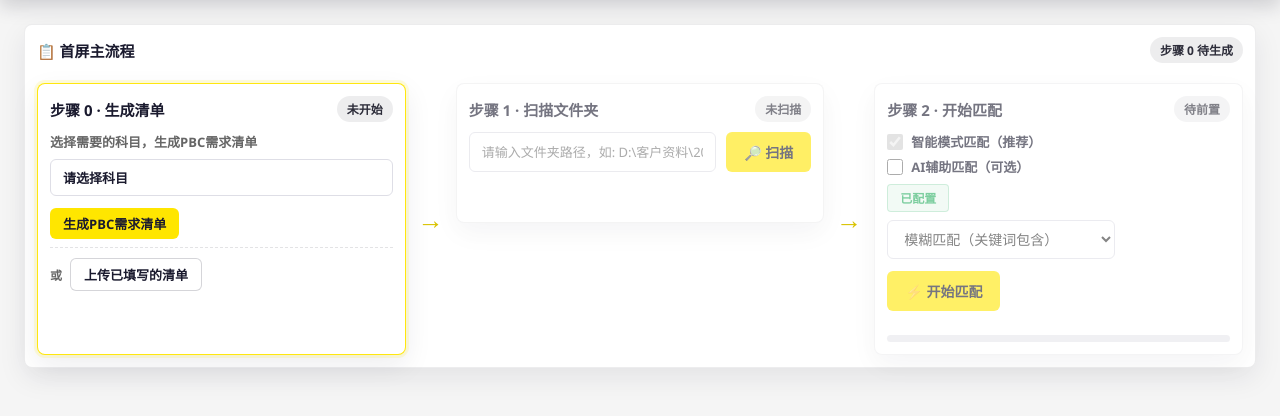
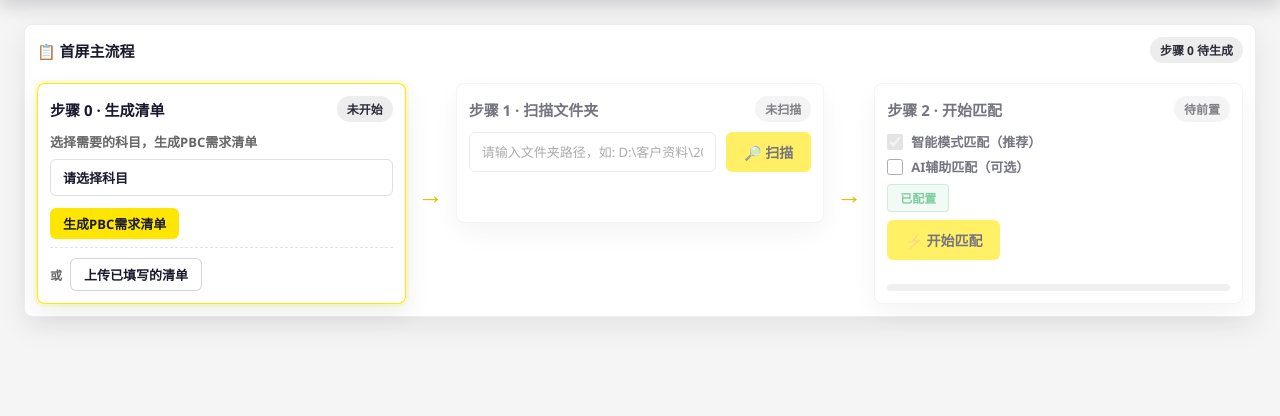
Before and after one commit to melody6l/PBCV2, a Flask app: page / in a window 1280 px wide. Shown: the part 67-483 px from the top of the page. Run offline with Flask 3, Linux system fonts and the light colour scheme; some libraries are stand-ins or nearby versions.

```diff
--- a/app.py
+++ b/app.py
@@ -21,7 +21,6 @@ state = {
     "scanned_files": None,   # 扫描到的文件列表
     "scanned_folders": None, # 扫描到的文件夹列表
     "match_results": None,   # 匹配结果
-    "match_mode": "fuzzy",   # 当前匹配模式
     "scan_root": None,       # 当前扫描根目录
     "new_items": [],
     "existing_items": [],
@@ -105,7 +104,6 @@ def reset_state_values():
         "scanned_files": None,
         "scanned_folders": None,
         "match_results": None,
-        "match_mode": "fuzzy",
         "scan_root": None,
         "new_items": [],
         "existing_items": [],
@@ -153,7 +151,6 @@ def scan_folder():
             state["checklist"]["items"],
             scanned_files,
             scanned_folders,
-            mode=state["match_mode"],
             prev_results=prev_results,
             company_names=company_names,
         )
@@ -185,11 +182,9 @@ def scan_folder():
 
 @app.route("/api/match", methods=["POST"])
 def do_match():
-    """执行匹配（可切换匹配模式）"""
+    """执行模糊匹配"""
     data = request.get_json()
-    mode = data.get("mode", "fuzzy")
     incremental = data.get("incremental", False)
-    state["match_mode"] = mode
 
     if not state["checklist"]:
         return jsonify({"error": "请先上传清单文件"}), 400
@@ -206,7 +201,6 @@ def do_match():
         state["checklist"]["items"],
         state["scanned_files"],
         state.get("scanned_folders", []),
-        mode=mode,
         prev_results=prev_results,
         company_names=company_names,
     )
@@ -218,7 +212,6 @@ def do_match():
         "matched_count": matched_count,
         "partial_count": partial_count,
         "total": len(results),
-        "mode": mode,
         "root_path": state.get("scan_root", ""),
     })
 
--- a/debug_page.html
+++ b/debug_page.html
@@ -99,12 +99,6 @@
                     </div>
                     <div class="llm-config-summary hidden" id="llm-config-summary">
                         <span class="llm-config-tag" id="llm-config-tag" title="点击修改配置">已配置</span>
-                    </div>
-                    <div class="mode-selector">
-                        <select id="match-mode">
-                            <option value="fuzzy">模糊匹配（关键词包含）</option>
-                            <option value="exact">精确匹配（文件名完全一致）</option>
-                        </select>
                     </div>
                     <button class="btn btn-success btn-match" id="match-btn">&#9889; 开始匹配</button>
                     <span class="llm-status hidden" id="llm-status">正在匹配中...</span>
--- a/static/css/style.css
+++ b/static/css/style.css
@@ -229,7 +229,6 @@ h1 { display: none; }
 
 .folder-input-group input,
 .llm-row input,
-.mode-selector select,
 .llm-row select {
     border: 1px solid var(--border);
     border-radius: 6px;
@@ -274,7 +273,6 @@ h1 { display: none; }
 .folder-input-group input:focus,
 .llm-row input:focus,
 .llm-row select:focus,
-.mode-selector select:focus,
 .name-col-selector select:focus {
     outline: 2px solid rgba(255, 230, 0, 0.42);
     border-color: var(--accent-hover);
@@ -423,27 +421,6 @@ h1 { display: none; }
 .stat-card.matched .stat-value { color: var(--success); }
 .stat-card.incomplete .stat-value { color: var(--warning); }
 .stat-card.missing .stat-value { color: var(--danger); }
-
-/* 匹配模式选择 */
-.mode-selector {
-    display: flex;
-    align-items: center;
-    gap: 12px;
-    margin-bottom: 12px;
-    flex-wrap: wrap;
-}
-
-.mode-selector label {
-    font-size: 14px;
-    font-weight: 700;
-    color: var(--primary);
-}
-
-.mode-selector select {
-    padding: 8px 12px;
-    font-size: 14px;
-    min-height: 38px;
-}
 
 /* 名称列选择器 */
 .name-col-selector {
@@ -2473,7 +2450,6 @@ body.dark .result-table tbody td.frozen-col-last {
     }
 
     .folder-input-group,
-    .mode-selector,
     .llm-row {
         align-items: stretch;
         flex-direction: column;
--- a/static/js/main.js
+++ b/static/js/main.js
@@ -1162,12 +1162,11 @@ async function doMatch() {
     if (!previewItems.length) { showToast("请先生成或上传PBC需求清单", "error"); return; }
     if (!scannedCount) { showToast("请先扫描目标文件夹", "error"); return; }
 
-    const mode = document.getElementById("match-mode").value;
     try {
         const r = await fetch(API.match, {
             method: "POST",
             headers: { "Content-Type": "application/json" },
-            body: JSON.stringify({ mode, incremental: false }),
+            body: JSON.stringify({ incremental: false }),
         });
         const data = await r.json();
         if (data.error) { showToast(data.error, "error"); return; }
--- a/templates/index.html
+++ b/templates/index.html
@@ -99,12 +99,6 @@
                     </div>
                     <div class="llm-config-summary hidden" id="llm-config-summary">
                         <span class="llm-config-tag" id="llm-config-tag" title="点击修改配置">已配置</span>
-                    </div>
-                    <div class="mode-selector">
-                        <select id="match-mode">
-                            <option value="fuzzy">模糊匹配（关键词包含）</option>
-                            <option value="exact">精确匹配（文件名完全一致）</option>
-                        </select>
                     </div>
                     <button class="btn btn-success btn-match" id="match-btn">&#9889; 开始匹配</button>
                     <span class="llm-status hidden" id="llm-status">正在匹配中...</span>
```
Also changed, not shown: matcher.py (+5 -22 lines).
